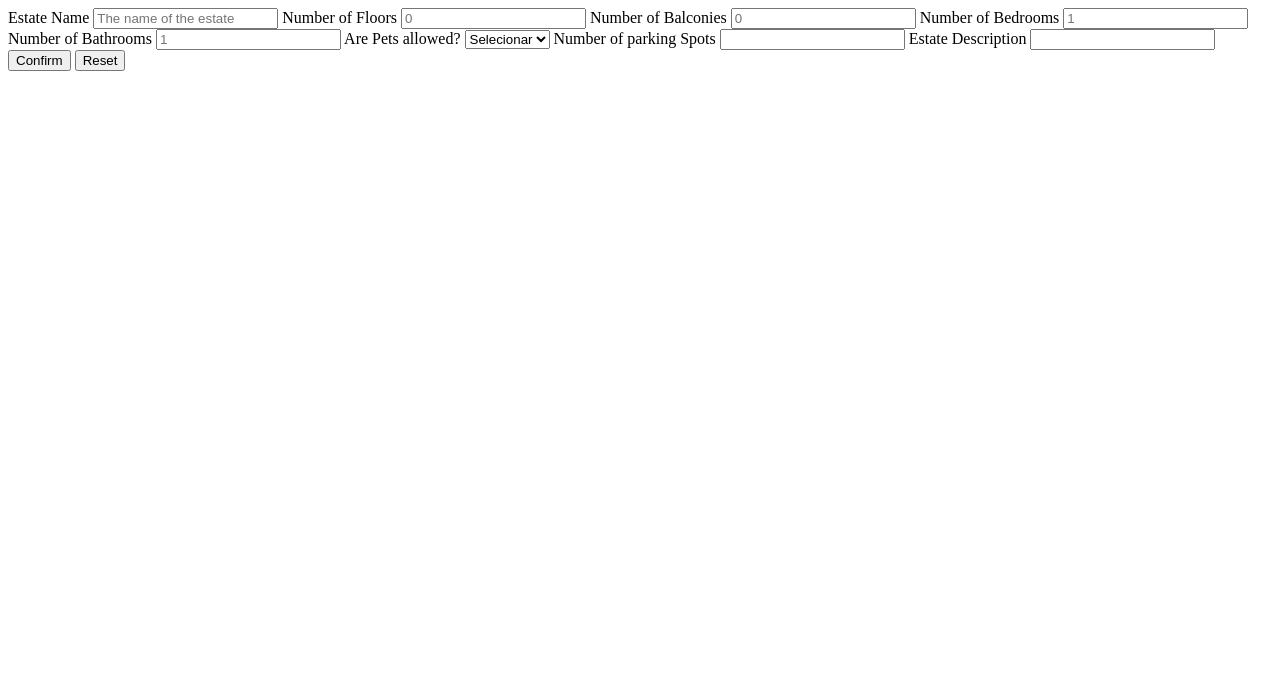
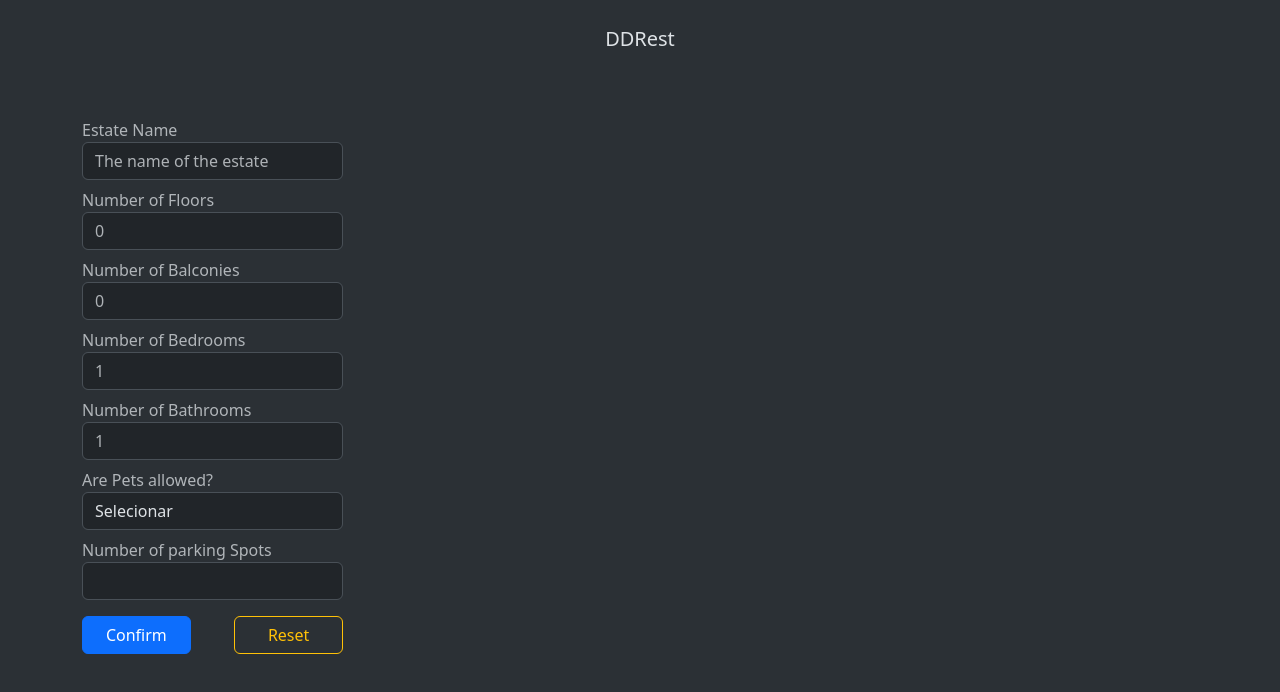
Before and after one commit to duartqx/ddrest, a plain HTML site: page views/index.html in a window 1280 px wide. Drawn offline with nearby package versions, Linux system fonts and the light colour scheme; a script that the page names is missing; files whose address does not match are found by name.

Commit message:
bootstrap

```diff
--- a/views/index.html
+++ b/views/index.html
@@ -1,5 +1,5 @@
 <!doctype html>
-<html lang="en">
+<html lang="en" data-bs-theme="dark">
   <head>
     <title></title>
     <meta charset="UTF-8" />
@@ -15,8 +15,20 @@
     ></script>
     <script src="/static/js/typed-json-enc.js"></script>
     <script src="/static/js/local-storage.js"></script>
+    <link
+      href="https://cdn.jsdelivr.net/npm/bootstrap@5.3.2/dist/css/bootstrap.min.css"
+      rel="stylesheet"
+      integrity="sha384-T3c6CoIi6uLrA9TneNEoa7RxnatzjcDSCmG1MXxSR1GAsXEV/Dwwykc2MPK8M2HN"
+      crossorigin="anonymous"
+    />
   </head>
-  <body>
+  <body class="bg-body-tertiary">
+    <div class="container">
+      <div class="row">
+        <nav class="py-4 text-center"><p class="lead">DDRest</p></nav>
+      </div>
+      <div class="row">
+        <div class="col-md-3 my-4">
           <form
             id="realEstateFilterForm"
             hx-post="/filterEstate"
@@ -27,78 +39,102 @@
             hx-on::before-request="storeOnLocalStorage('realEstateFilterFormCache', htmx.values(this));"
             x-init="loadFromLocalStorage('realEstateFilterFormCache');"
           >
-      <label>
-        <span>Estate Name</span>
+            <label class="col-md-12 form-label">
+              <span class="text-body-secondary">Estate Name</span>
               <input
                 id="estate_name"
+                class="form-control"
                 type="text"
                 name="String::estate_name"
                 placeholder="The name of the estate"
               />
             </label>
-      <label>
-        <span>Number of Floors</span>
+            <label class="col-md-12 form-label">
+              <span class="text-body-secondary">Number of Floors</span>
               <input
                 id="estate_floors"
+                class="form-control"
                 type="number"
                 name="Int::estate_floors"
                 placeholder="0"
               />
             </label>
-      <label>
-        <span>Number of Balconies</span>
+            <label class="col-md-12 form-label">
+              <span class="text-body-secondary">Number of Balconies</span>
               <input
                 id="estate_balconies"
+                class="form-control"
                 type="number"
                 name="Int::estate_balconies"
                 placeholder="0"
               />
             </label>
-      <label>
-        <span>Number of Bedrooms</span>
+            <label class="col-md-12 form-label">
+              <span class="text-body-secondary">Number of Bedrooms</span>
               <input
                 id="estate_bedrooms"
+                class="form-control"
                 type="number"
                 name="Int::estate_bedrooms"
                 placeholder="1"
               />
             </label>
-      <label>
-        <span>Number of Bathrooms</span>
+            <label class="col-md-12 form-label">
+              <span class="text-body-secondary">Number of Bathrooms</span>
               <input
                 id="estate_bathrooms"
+                class="form-control"
                 type="number"
                 name="Int::estate_bathrooms"
                 placeholder="1"
               />
             </label>
-      <label>
-        <span>Are Pets allowed?</span>
-        <select id="estate_pets_allowed" name="Int::estate_pets_allowed">
+            <label class="col-md-12 form-label">
+              <span class="text-body-secondary">Are Pets allowed?</span>
+              <select
+                id="estate_pets_allowed"
+                name="Int::estate_pets_allowed"
+                class="form-control"
+              >
                 <option value="2">Selecionar</option>
                 <option value="0">No</option>
                 <option value="1">Yes</option>
               </select>
             </label>
-      <label>
-        <span>Number of parking Spots</span>
-        <input id="estate_parking" type="number" name="Int::estate_parking" />
-      </label>
-      <label>
-        <span>Estate Description</span>
+            <label class="col-md-12 form-label">
+              <span class="text-body-secondary">Number of parking Spots</span>
               <input
-          id="estate_description"
-          type="text"
-          name="String::estate_description"
+                id="estate_parking"
+                class="form-control"
+                type="number"
+                name="Int::estate_parking"
               />
             </label>
-
-      <button>Confirm</button>
-      <button type="button" x-data @click="resetRealEstateForm();">
+            <div class="d-flex my-2">
+              <div class="col-md-5">
+                <button class="btn btn-primary" style="width: 100%">
+                  Confirm
+                </button>
+              </div>
+              <div class="col-md-5 ms-auto">
+                <button
+                  type="button"
+                  x-data
+                  @click="resetRealEstateForm();"
+                  class="btn btn-outline-warning"
+                  style="width: 100%"
+                >
                   Reset
                 </button>
+              </div>
+            </div>
           </form>
+        </div>
 
+        <div class="col-md-9">
           <div id="result"></div>
+        </div>
+      </div>
+    </div>
   </body>
 </html>
```
Also changed, not shown: views/estates-table.html (+16 -27 lines), views/form_result.html (deleted, +0 -16 lines). Lines whose indentation alone changed are shown as unchanged.
